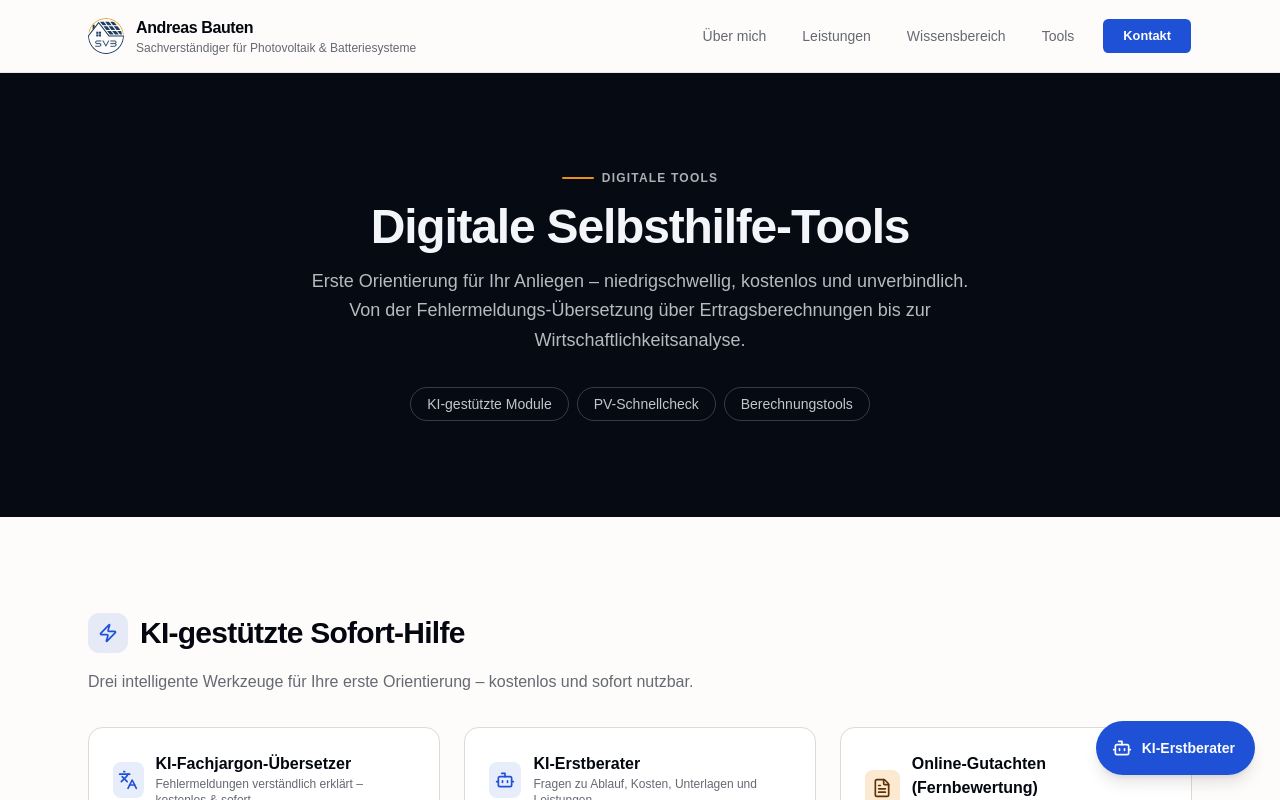
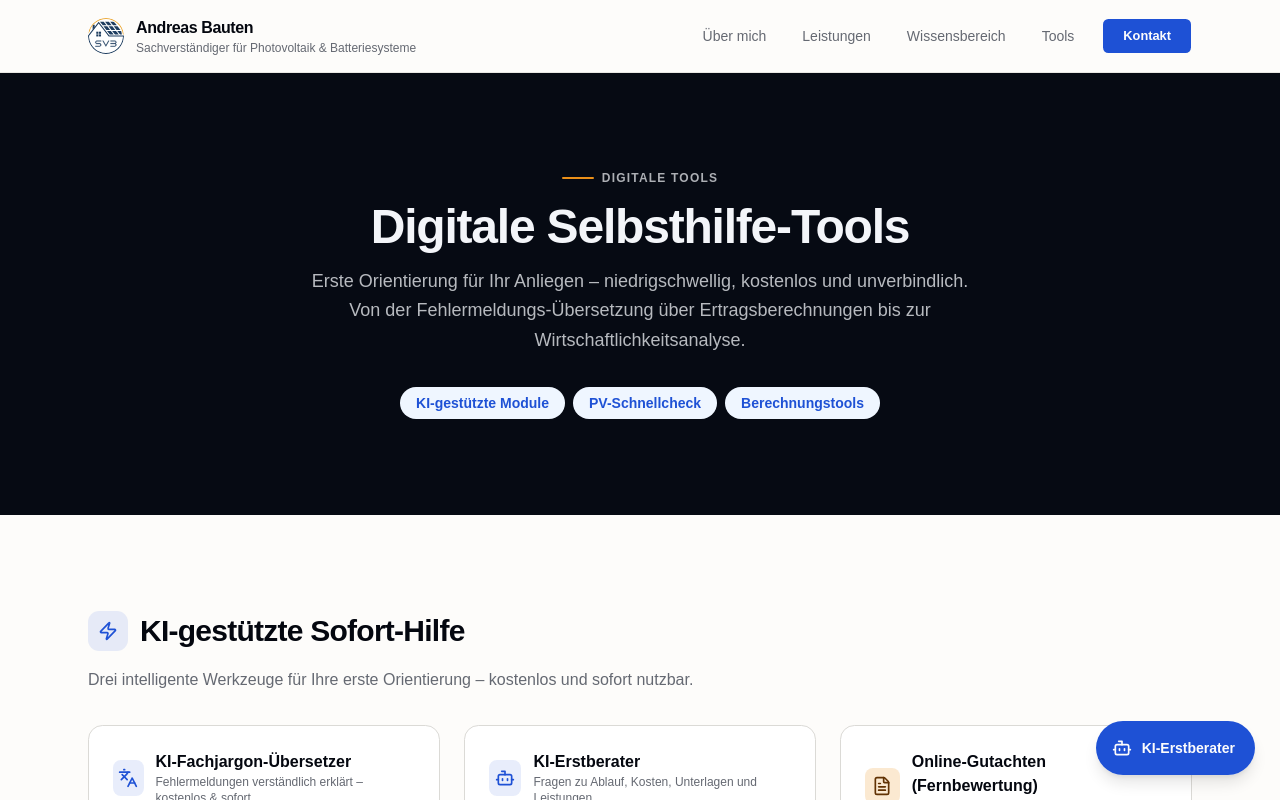
Before and after one commit to cellthium-dev/sv-website, a React (Vite) app: page /tools in a window 1280 px wide. Shown: the top 800 px of the page. Built offline with nearby package versions, Linux system fonts and the light colour scheme.

Commit message:
feat: small update for tools page

```diff
--- a/src/components/tools-page.tsx
+++ b/src/components/tools-page.tsx
@@ -2892,7 +2892,7 @@ export default function ToolsPage() {
               { label: "Berechnungstools", href: "#berechnungstools" },
             ].map((l) => (
               <a
-                className="rounded-full border border-white/20 px-4 py-1.5 text-dark-surface-foreground/80 text-sm transition-colors hover:border-white/40 hover:text-dark-surface-foreground"
+                className="rounded-full bg-blue-50 px-4 py-1.5 font-semibold text-primary text-sm transition-colors hover:bg-blue-100"
                 href={l.href}
                 key={l.label}
               >
```
